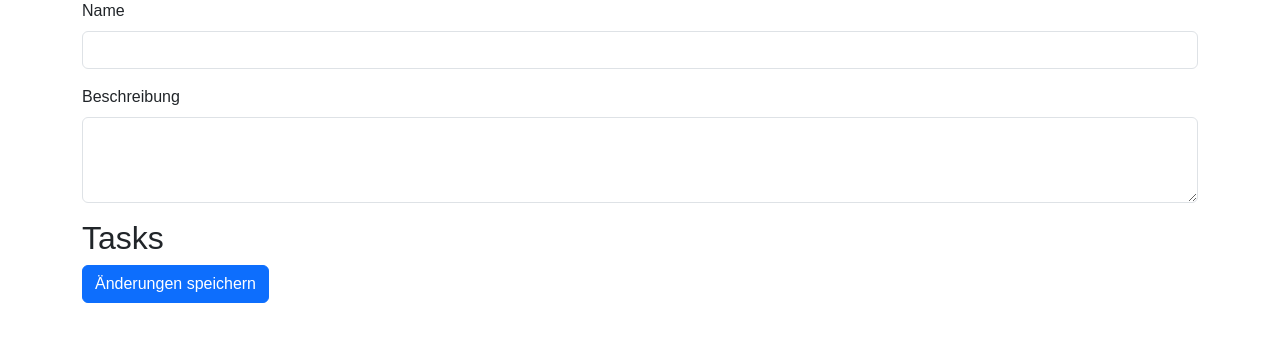
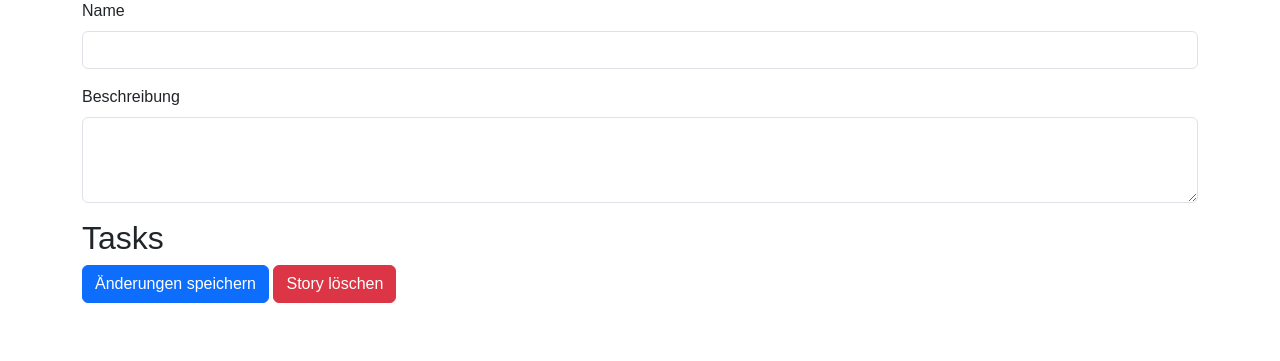
Before and after one commit to fabi20750/trivialis, a Python web app: template app/templates/admin/edit_story.html in a window 1280 px wide. Shown: the part 137-498 px from the top of the page. Run offline with Jinja, Linux system fonts and the light colour scheme; the template is opened without the code that fills it, so the values that code supplies are empty; some libraries are stand-ins or nearby versions.

Commit message:
add option for admins to delete a story

```diff
--- a/app/admin/routes.py
+++ b/app/admin/routes.py
@@ -55,6 +55,12 @@ def edit_story(story_id):
         task.read_questions = ReadQuestion.query.filter_by(task_id=task.id).all()  # Fetch related questions
 
     if request.method == 'POST':
+        if 'delete_story' in request.form:  # Check if delete request is made
+            db.session.delete(story)
+            db.session.commit()
+            flash('Story wurde gelöscht.', 'success')
+            return redirect(url_for('admin.admin'))
+
         # Update story fields based on the form input
         story.name = request.form.get('story_name')
         story.description = request.form.get('story_description')
--- a/app/templates/admin/edit_story.html
+++ b/app/templates/admin/edit_story.html
@@ -2,7 +2,7 @@
 {% block content %}
 <div class="container mt-4">
     <h1>Story bearbeiten: {{ story.name }}</h1>
-    <form method="POST">
+    <form method="POST" onsubmit="return confirm('Sind Sie sicher, dass Sie diese Story löschen möchten?');">
         <div class="mb-3">
             <label for="story_name" class="form-label">Name</label>
             <input type="text" class="form-control" id="story_name" name="story_name" value="{{ story.name }}" required>
@@ -39,6 +39,7 @@
             </div>
         {% endfor %}
         <button type="submit" class="btn btn-primary">Änderungen speichern</button>
+        <button type="submit" name="delete_story" class="btn btn-danger">Story löschen</button>
     </form>
 </div>
 {% endblock %}
```
